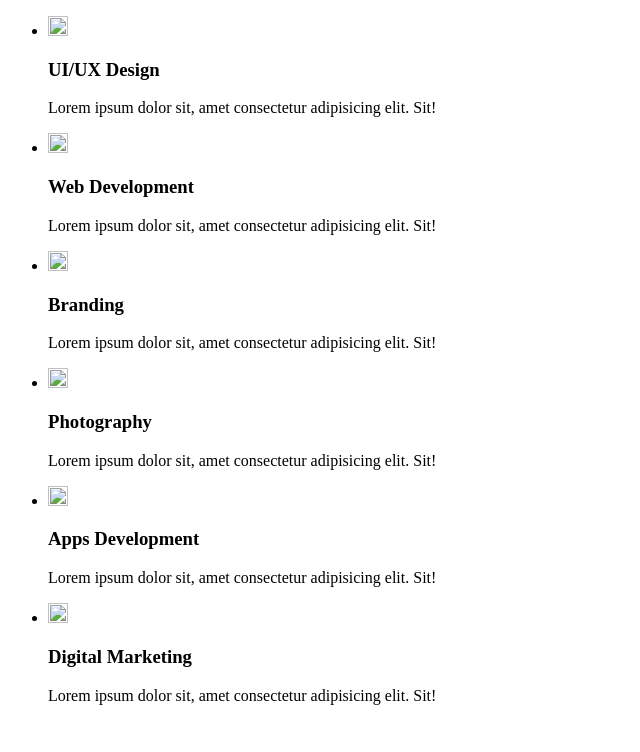
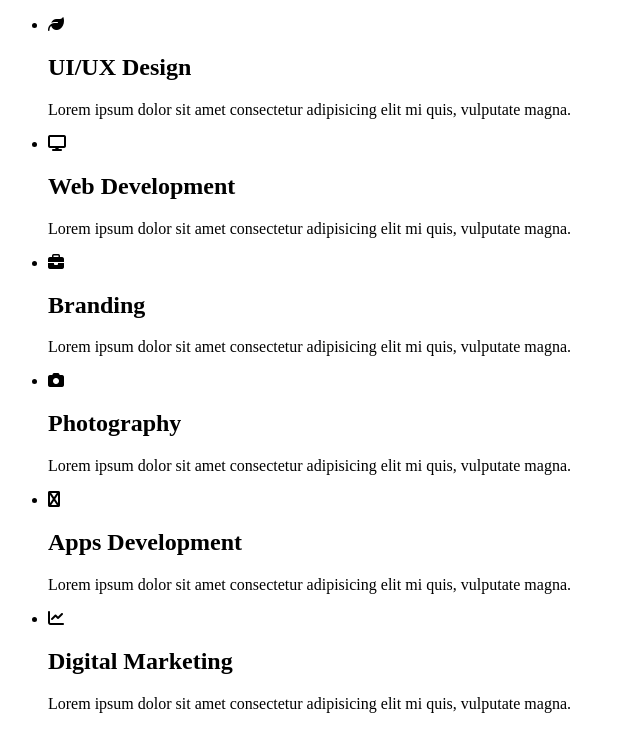
Before and after one commit to truongmanhhung58/F8-FE-Offline, a plain HTML site: page Day_1/bai2.html in a window 1280 px wide. Shown: the whole page, without its empty margins (0-640 px from the left). Drawn offline with Linux system fonts and the light colour scheme.

Commit message:
Nop bai tap ngay 1

```diff
--- a/Day_1/bai2.html
+++ b/Day_1/bai2.html
@@ -1,42 +1,47 @@
 <!DOCTYPE html>
 <html lang="en">
 <head>
-    <meta charset="UTF-8" />
-    <meta name="viewport" content="width=device-width, initial-scale=1.0" />
-    <title>Document</title>
+    <meta charset="UTF-8">
+    <meta name="viewport" content="width=device-width, initial-scale=1.0">
+    <link rel="stylesheet" href="https://cdnjs.cloudflare.com/ajax/libs/font-awesome/6.3.0/css/all.min.css">
+    <title>Bài 2</title>
+
 </head>
 <body>
     <ul>
         <li>
-        <img src="/day-1/img/UI.png" width="20px" height="20px" alt="" />
-        <h3>UI/UX Design</h3>
-        <p>Lorem ipsum dolor sit, amet consectetur adipisicing elit. Sit!</p>
-      </li>
-
-      <li>
-        <img src="/day-1/img/pc.png" width="20px" height="20px" alt="" />
-        <h3>Web Development</h3>
-        <p>Lorem ipsum dolor sit, amet consectetur adipisicing elit. Sit!</p>
+            <i class="fas fa-leaf"></i>
+            <h2>UI/UX Design</h2>
+            <p>Lorem ipsum dolor sit amet consectetur adipisicing elit mi quis, vulputate magna.</p>
         </li>
         <li>
-        <img src="/day-1/img/branding.png" width="20px" height="20px" alt="" />
-        <h3>Branding</h3>
-        <p>Lorem ipsum dolor sit, amet consectetur adipisicing elit. Sit!</p>
+            <i class="fas fa-display"></i>
+            <h2>Web Development</h2>
+            <p>Lorem ipsum dolor sit amet consectetur adipisicing elit mi quis, vulputate magna.</p>
+
         </li>
         <li>
-        <img src="/day-1/img/may-anh.png" width="20px" height="20px" alt="" />
-        <h3>Photography</h3>
-        <p>Lorem ipsum dolor sit, amet consectetur adipisicing elit. Sit!</p>
+            <i class="fas fa-briefcase"></i>
+            <h2>Branding</h2>
+            <p>Lorem ipsum dolor sit amet consectetur adipisicing elit mi quis, vulputate magna.</p>
+
         </li>
         <li>
-        <img src="/day-1/img/app.jpg" width="20px" height="20px" alt="" />
-        <h3>Apps Development</h3>
-        <p>Lorem ipsum dolor sit, amet consectetur adipisicing elit. Sit!</p>
+            <i class="fas fa-camera"></i>
+            <h2>Photography</h2>
+            <p>Lorem ipsum dolor sit amet consectetur adipisicing elit mi quis, vulputate magna.</p>
+
         </li>
         <li>
-        <img src="/day-1/img/digital.png" width="20px" height="20px" alt="" />
-        <h3>Digital Marketing</h3>
-        <p>Lorem ipsum dolor sit, amet consectetur adipisicing elit. Sit!</p>
+            <i class="fas fa-android"></i>
+            <h2>Apps Development</h2>
+            <p>Lorem ipsum dolor sit amet consectetur adipisicing elit mi quis, vulputate magna.</p>
+        </li>
+        <li>
+            <i class="fas fa-chart-line"></i>
+            <h2>Digital Marketing</h2>
+            <p>Lorem ipsum dolor sit amet consectetur adipisicing elit mi quis, vulputate magna.</p>
+
         </li>
     </ul>
 </body>
```
Also changed, not shown: Day_1/bai3.html (added, +24 -0 lines). Lines whose indentation alone changed are shown as unchanged.
